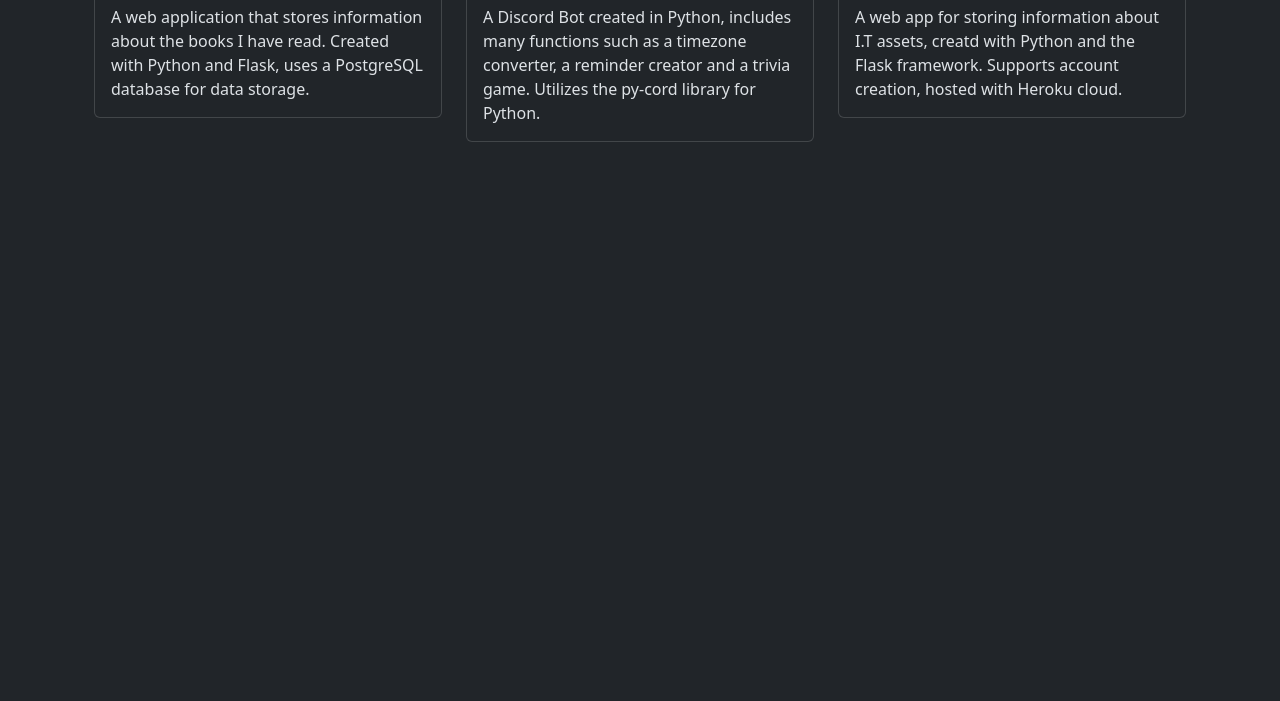
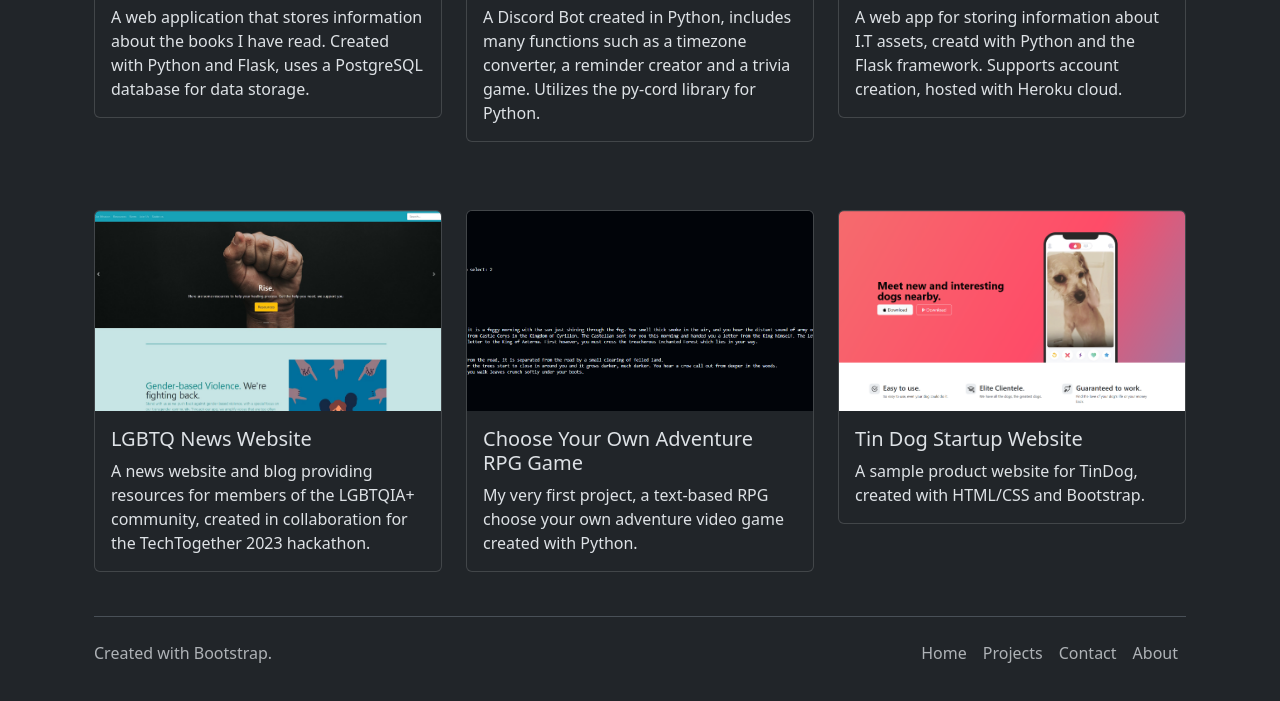
Before and after one commit to itguy22/Bootstrap-Portfolio, a plain HTML site: page projects.html in a window 1280 px wide. Shown: the part 461-1162 px from the top of the page. Before the commit the page ends 800 px from the top, so only its background shows below. Drawn offline with nearby package versions, Linux system fonts and the light colour scheme; a script that the page names is missing.

Commit message:
Updated projects section with new items and added footer to all pages.

```diff
--- a/projects.html
+++ b/projects.html
@@ -79,7 +79,65 @@
             </div>
         </div>
 
+        <div class="container mt-5">
+
+            <div class="row">
+                <!-- Project 1 -->
+                <div class="col-md-4">
+                    <div class="card project-card">
+                        <img src="images/webappshowcase.jpg" alt="Project 1" class="card-img-top project-image">
+                        <div class="card-body">
+                            <h5 class="card-title">LGBTQ News Website</h5>
+                            <p class="card-text">A news website and blog providing resources for members of the LGBTQIA+ community, created in collaboration for the TechTogether 2023 hackathon. </p>
+                        </div>
+                    </div>
+                </div>
+
+                <!-- Project 2 -->
+                <div class="col-md-4">
+                    <div class="card project-card">
+                        <img src="images/RPGGame.png" alt="Project 2" class="card-img-top project-image">
+                        <div class="card-body">
+                            <h5 class="card-title">Choose Your Own Adventure RPG Game</h5>
+                            <p class="card-text">My very first project, a text-based RPG choose your own adventure video game created with Python.</p>
+                        </div>
+                    </div>
+                </div>
+
+                <!-- Project 3 -->
+                <div class="col-md-4">
+                    <div class="card project-card">
+                        <img src="images/TinDog_startup.png" alt="Project 3" class="card-img-top project-image">
+                        <div class="card-body">
+                            <h5 class="card-title">Tin Dog Startup Website</h5>
+                            <p class="card-text">A sample product website for TinDog, created with HTML/CSS and Bootstrap.</p>
+                        </div>
+                    </div>
+                </div>
+            </div>
+        </div>
+
         <!-- Bootstrap JS (optional, but can be useful for certain Bootstrap components) -->
         <script src="https://cdn.jsdelivr.net/npm/bootstrap@5.3.2/dist/js/bootstrap.bundle.min.js"></script>
 </body>
+
+<div class="container">
+    <footer class="d-flex flex-wrap justify-content-between align-items-center py-3 my-4 border-top">
+      <p class="col-md-4 mb-0 text-body-secondary">Created with Bootstrap.</p>
+
+      <a href="/" class="col-md-4 d-flex align-items-center justify-content-center mb-3 mb-md-0 me-md-auto link-body-emphasis text-decoration-none">
+        <svg class="bi me-2" width="40" height="32"><use xlink:href="#bootstrap"></use></svg>
+      </a>
+
+      <ul class="nav col-md-4 justify-content-end">
+        <li class="nav-item"><a href="index.html" class="nav-link px-2 text-body-secondary">Home</a></li>
+        <li class="nav-item"><a href="projects.html" class="nav-link px-2 text-body-secondary">Projects</a></li>
+        <li class="nav-item"><a href="contact.html" class="nav-link px-2 text-body-secondary">Contact</a></li>
+        <li class="nav-item"><a href="about.html" class="nav-link px-2 text-body-secondary">About</a></li>
+      </ul>
+    </footer>
+  </div>
+<!-- Bootstrap JS and Optional JS -->
+<script src="https://cdn.jsdelivr.net/npm/bootstrap@5.3.2/dist/js/bootstrap.bundle.min.js" integrity="sha384-cyDqKoXf5TFzxiRl3X6x3FmCg4PvBdUqOPM/jvWkRw57WvLw8CbRyNfF0bXMJHlF" crossorigin="anonymous"></script>
 </html>
+</html>
```
Also changed, not shown: about.html (+20 -0 lines), contact.html (+4 -4 lines), index.html (+18 -0 lines), images/RPGGame.png (added), images/TinDog_startup.png (added).
